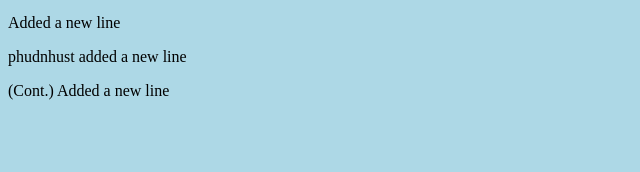
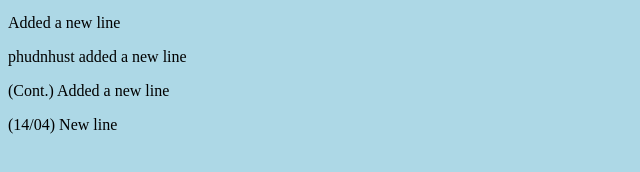
Before and after one commit to phudnhust/hello-world, a plain HTML site: page index.html in a window 1280 px wide. Shown: the part 202-374 px from the top of the page, without its empty margins (0-640 px from the left). Drawn offline with Linux system fonts and the light colour scheme.

Commit message:
14.04 Added a new line

```diff
--- a/index.html
+++ b/index.html
@@ -14,5 +14,6 @@
   <p>Added a new line</p>
   <p>phudnhust added a new line</p>
 <p>(Cont.) Added a new line</p>
+<p>(14/04) New line</p>
 </body>
 </html>
```
